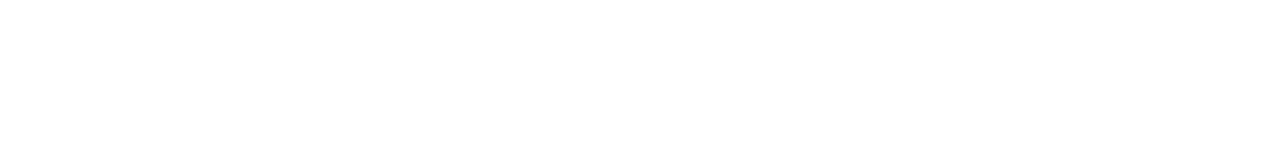
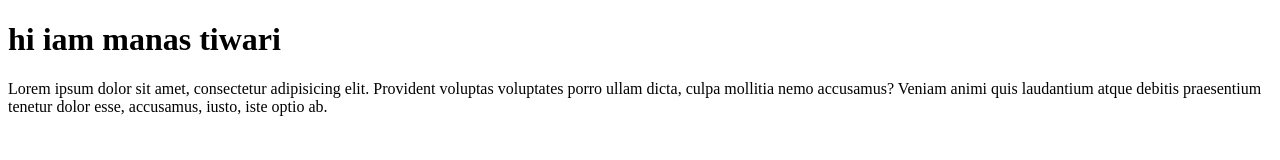
Before and after one commit to Manas-ui381/java, a plain HTML site: page index.html in a window 1280 px wide. Drawn offline with Linux system fonts and the light colour scheme.

Commit message:
first commit

```diff
--- a/index.html
+++ b/index.html
@@ -1,28 +1,13 @@
 <!DOCTYPE html>
-<html lang="UTF-8">
-    <head>
-        <meta charset="three ant tp"
-
-
-
-
-
-
-
-    </head>
-
-
-
-
-
-
-
-
-
-
-
-
-
-
-
+<html lang="en">
+<head>
+    <meta charset="UTF-8">
+    <meta http-equiv="X-UA-Compatible" content="IE=edge">
+    <meta name="viewport" content="width=device-width, initial-scale=1.0">
+    <title>Document</title>
+</head>
+<body>
+    <h1>hi iam manas tiwari </h1>
+    <p>Lorem ipsum dolor sit amet, consectetur adipisicing elit. Provident voluptas voluptates porro ullam dicta, culpa mollitia nemo accusamus? Veniam animi quis laudantium atque debitis praesentium tenetur dolor esse, accusamus, iusto, iste optio ab.</p>
+</body>
 </html>
```
